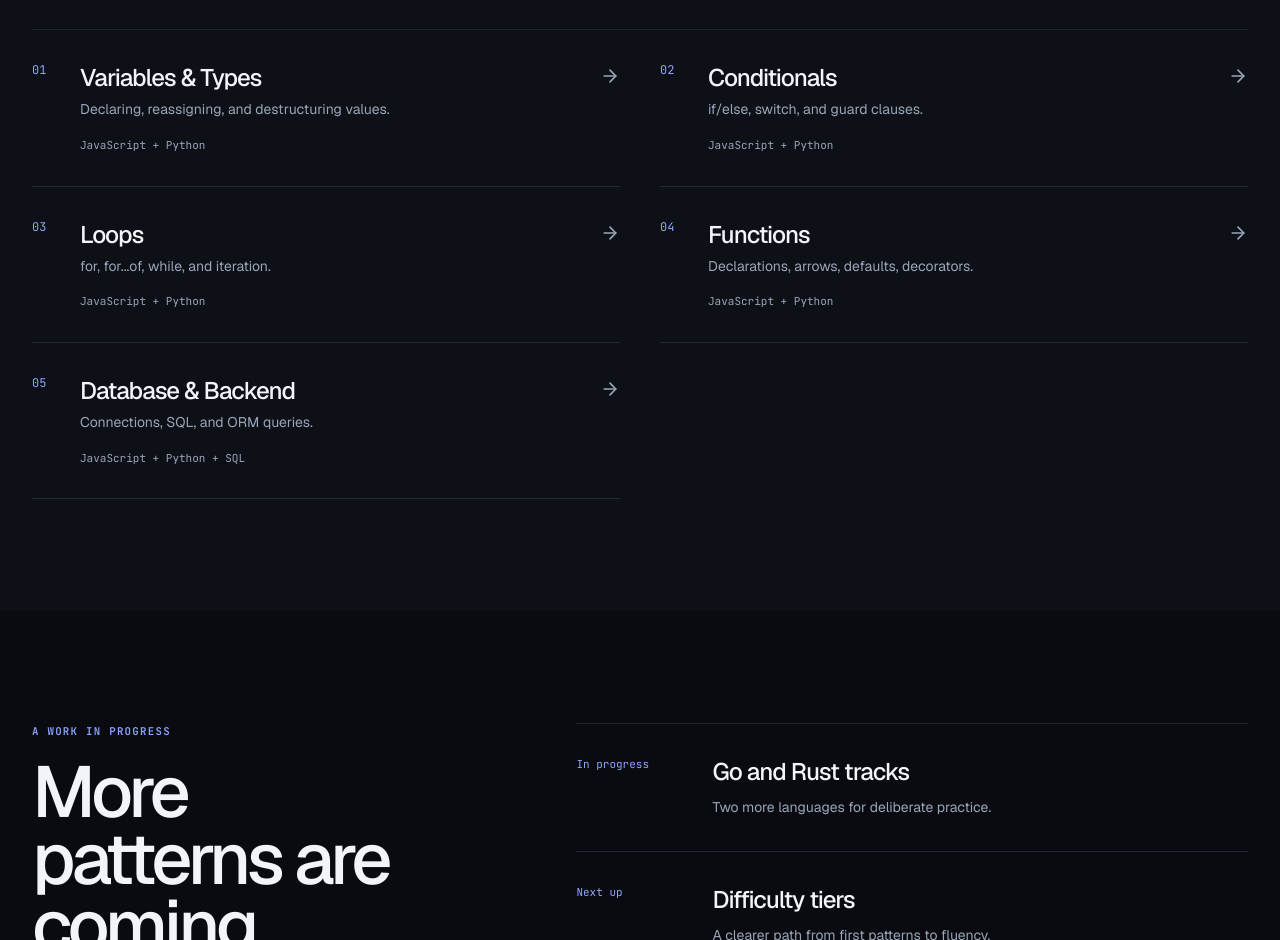
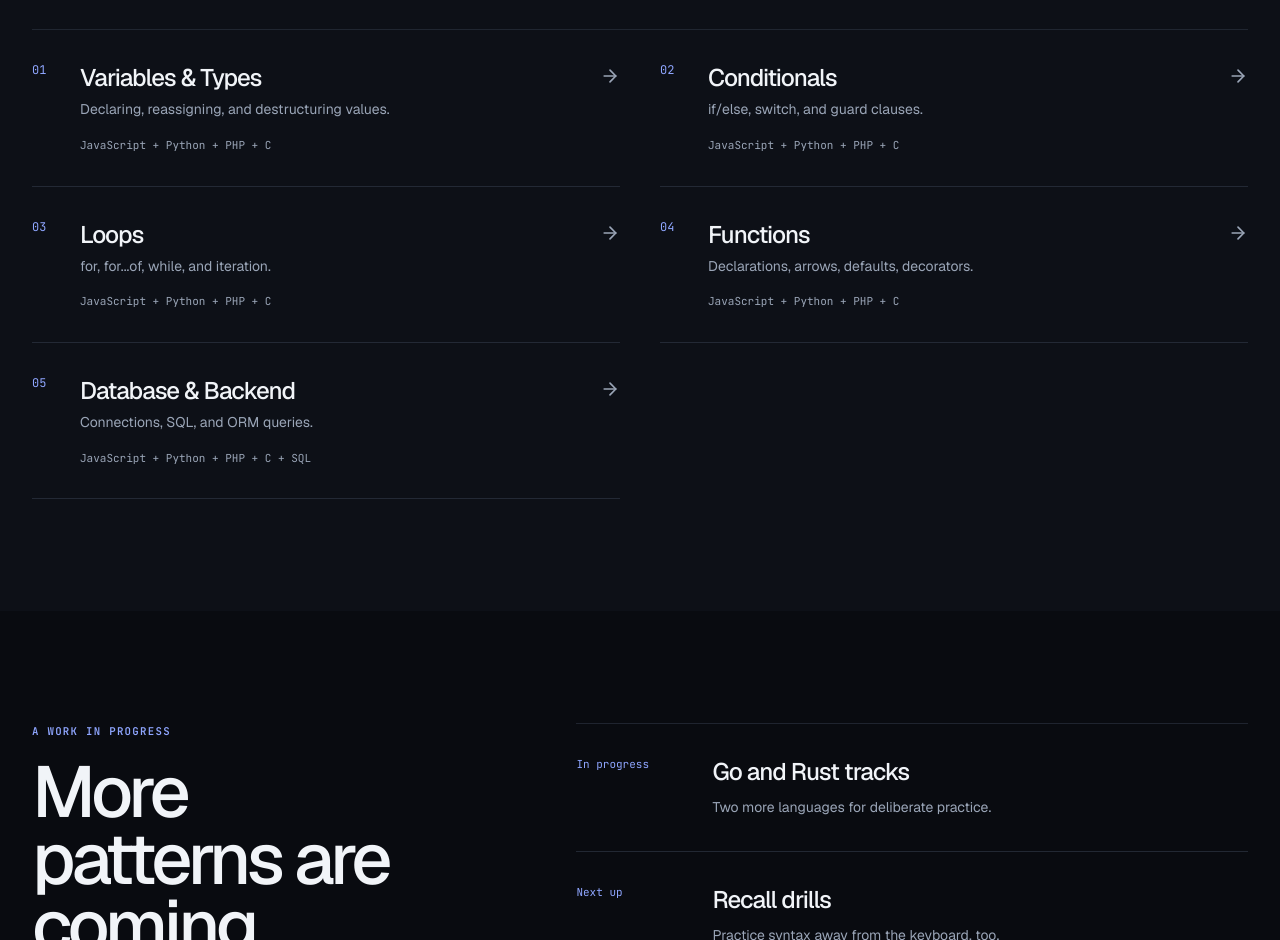
Before and after one commit to GabrielRayat-dev/SyntaxDrill, a Next.js app: page / in a window 1280 px wide. Shown: the part 1860-2800 px from the top of the page. Built offline with nearby package versions, Linux system fonts and the light colour scheme; no server answers.

Commit message:
fix(landing): nav cta cascade, copy accuracy, typed steps, register button

```diff
--- a/src/app/page.tsx
+++ b/src/app/page.tsx
@@ -5,6 +5,7 @@ import {
   CircleCheck,
   Gauge,
   Sparkles,
+  type LucideIcon,
 } from "lucide-react";
 import { CONCEPTS } from "@/lib/concepts";
 import HeroDemo from "@/components/landing/HeroDemo";
@@ -18,17 +19,38 @@ const NAV_LINKS = [
 ];
 
 const TRACK_LANGUAGES: Record<string, string> = {
-  variables: "JavaScript + Python",
-  conditionals: "JavaScript + Python",
-  loops: "JavaScript + Python",
-  functions: "JavaScript + Python",
-  database: "JavaScript + Python + SQL",
+  variables: "JavaScript + Python + PHP + C",
+  conditionals: "JavaScript + Python + PHP + C",
+  loops: "JavaScript + Python + PHP + C",
+  functions: "JavaScript + Python + PHP + C",
+  database: "JavaScript + Python + PHP + C + SQL",
 };
 
 const ROADMAP = [
   ["In progress", "Go and Rust tracks", "Two more languages for deliberate practice."],
-  ["Next up", "Difficulty tiers", "A clearer path from first patterns to fluency."],
-  ["On deck", "Recall drills", "Practice syntax away from the keyboard, too."],
+  ["Next up", "Recall drills", "Practice syntax away from the keyboard, too."],
+  ["On deck", "Difficulty tiers", "A clearer path from first patterns to fluency."],
+];
+
+const STEPS: { number: string; title: string; copy: string; icon: LucideIcon }[] = [
+  {
+    number: "01",
+    title: "See the pattern",
+    copy: "Start with a short explanation, so you know what the syntax is doing before your hands touch the keys.",
+    icon: Braces,
+  },
+  {
+    number: "02",
+    title: "Recall it",
+    copy: "Type the pattern from memory. The gap between seeing and writing is where recognition becomes knowledge.",
+    icon: Sparkles,
+  },
+  {
+    number: "03",
+    title: "Earn the clean run",
+    copy: "Character-level feedback gives you a precise read on accuracy, pace, and the next pattern to master.",
+    icon: CircleCheck,
+  },
 ];
 
 export default function LandingPage() {
@@ -54,9 +76,11 @@ export default function LandingPage() {
           </nav>
           <div className="flex items-center gap-3">
             <AccountButton />
-            <Link href="/app" className="signal-cta hidden sm:inline-flex">
-              Start drilling <ArrowRight className="h-4 w-4" aria-hidden />
-            </Link>
+            <span className="hidden sm:block">
+              <Link href="/app" className="signal-cta">
+                Start drilling <ArrowRight className="h-4 w-4" aria-hidden />
+              </Link>
+            </span>
           </div>
         </div>
       </header>
@@ -114,21 +138,16 @@ export default function LandingPage() {
               </h2>
             </div>
             <div className="space-y-0 border-t border-edge/70">
-              {[
-                ["01", "See the pattern", "Start with a short explanation, so you know what the syntax is doing before your hands touch the keys.", Braces],
-                ["02", "Recall it", "Type the pattern from memory. The gap between seeing and writing is where recognition becomes knowledge.", Sparkles],
-                ["03", "Earn the clean run", "Character-level feedback gives you a precise read on accuracy, pace, and the next pattern to master.", CircleCheck],
-              ].map(([number, title, copy, Icon]) => {
-                const StepIcon = Icon as typeof Braces;
-                return <article key={number as string} className="signal-step">
-                  <span className="signal-step-number">{number as string}</span>
-                  <StepIcon className="mt-1 h-5 w-5 text-accent" strokeWidth={1.5} aria-hidden />
+              {STEPS.map((step) => (
+                <article key={step.number} className="signal-step">
+                  <span className="signal-step-number">{step.number}</span>
+                  <step.icon className="mt-1 h-5 w-5 text-accent" strokeWidth={1.5} aria-hidden />
                   <div>
-                    <h3 className="text-2xl font-medium tracking-[-0.04em] text-ink">{title as string}</h3>
-                    <p className="mt-2 max-w-md text-sm leading-relaxed text-muted">{copy as string}</p>
+                    <h3 className="text-2xl font-medium tracking-[-0.04em] text-ink">{step.title}</h3>
+                    <p className="mt-2 max-w-md text-sm leading-relaxed text-muted">{step.copy}</p>
                   </div>
-                </article>;
-              })}
+                </article>
+              ))}
             </div>
           </div>
         </section>
--- a/src/app/signin/SigninCard.tsx
+++ b/src/app/signin/SigninCard.tsx
@@ -113,6 +113,8 @@ export default function SigninCard() {
             className="signal-auth-submit mt-1 w-full disabled:opacity-60"
           >
             {pending ? "Creating account…" : "Create account"}
+            <span className="signal-auth-submit-index" aria-hidden>02</span>
+            <ArrowRight className="h-4 w-4" strokeWidth={1.5} aria-hidden />
           </button>
         </form>
       )}
--- a/src/components/landing/LandingStats.tsx
+++ b/src/components/landing/LandingStats.tsx
@@ -25,7 +25,7 @@ export default function LandingStats() {
           key={item.label}
           className="flex flex-col items-center gap-1 px-4 text-center sm:items-start sm:text-left"
         >
-          <span className="font-display text-3xl font-medium tabular-nums text-ink">
+          <span className="font-sans text-3xl font-medium tabular-nums tracking-[-0.03em] text-ink">
             {item.value}
           </span>
           <span className="font-mono text-[11px] uppercase tracking-[0.16em] text-muted">
```
